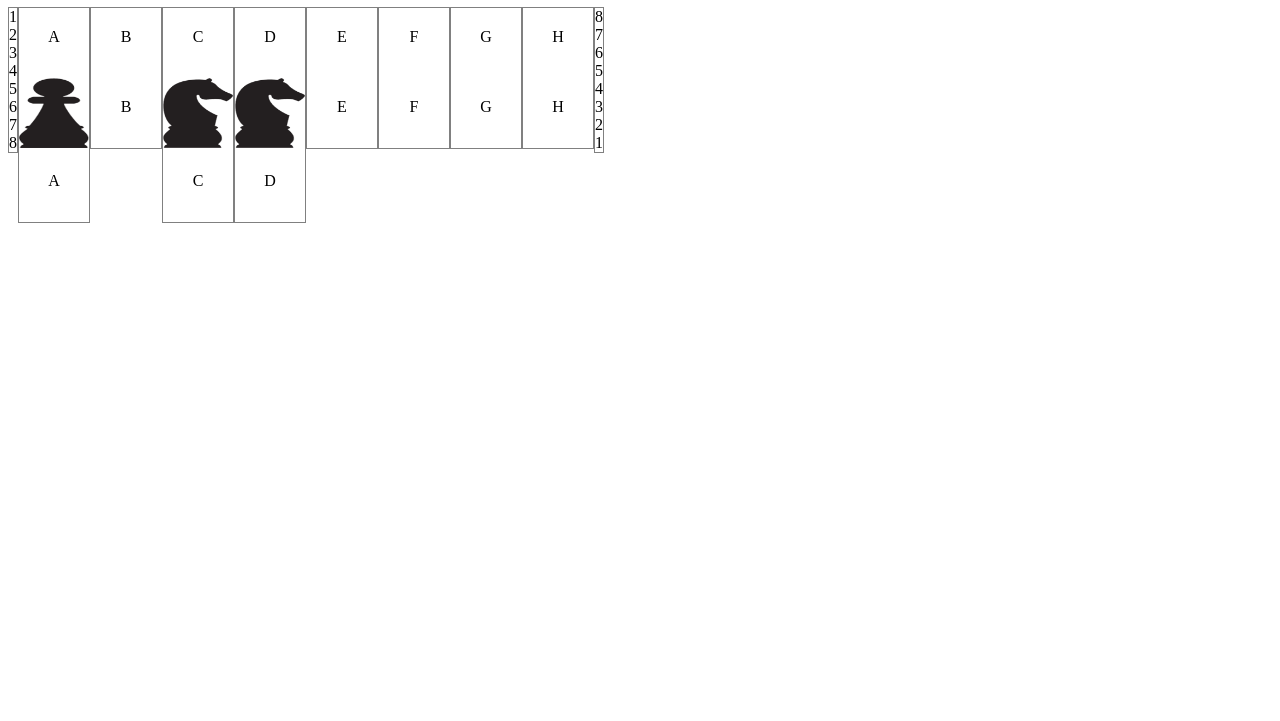
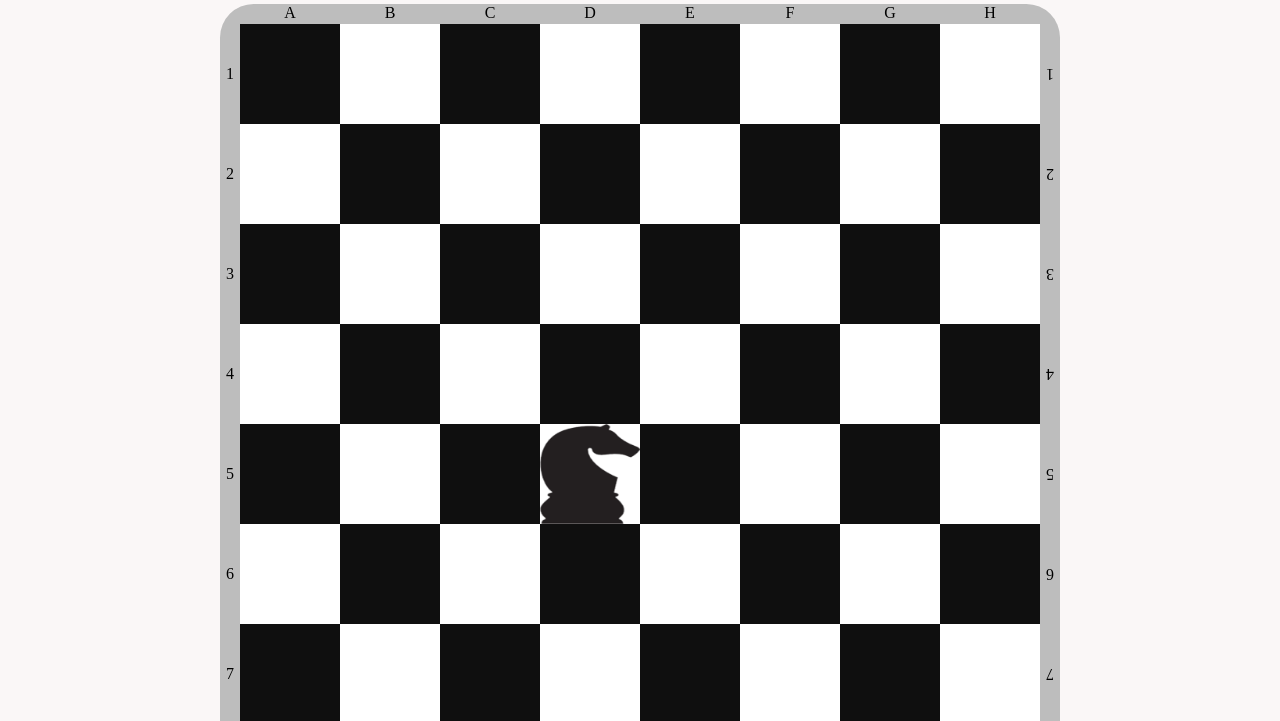
Before and after one commit to AntonRedko-Univ/lab3_web, a plain HTML site: page index.html in a window 1280 px wide. Shown: the part 73-794 px from the top of the page. Drawn offline with Linux system fonts and the light colour scheme.

Commit message:
Update style.css

```diff
--- a/style.css
+++ b/style.css
@@ -1,35 +1,70 @@
-.chess{
-    width:650px;
+* {
+    padding: 0;
+    margin: 0;
 }
-.num,.cherniye,.beliye,.letter{
-    width:70px;
-    height:70px;
+body {
+    background: #2A120A;
 }
-.cherniye{
-     background-color: grey;
- }
+h1 {
+    text-align: center;
+    color: white;
+}
+.wrapper {
+    width: 1200px
+    height: 1200px;
+    padding: 40px 0;
+    background: #faf7f7;
+}
+.chessboard {
+    width: 840px;
+    height: 840px;
+    margin: 0 auto;
+    border: 0px solid #2A120A;
+    border-radius: 4%;
+    background-color: #BDBDBD;
+}
 
-.one{
-    border-left: 1px solid grey;
+.size {
+    width: 100px;
+    height: 100px;
 }
-.col{
-    float:left;
-    border:1px solid grey;
+
+.black {
+    background: #0f0f0f;
 }
-.num,.letter{
-     box-sizing: border-box;
-     text-align: center;
-     padding-top: 20px;
- }
-.divClear{
-    clear: both;
+.white {
+    background: #ffffffff;
 }
-.letter{
-    float:left;
+
+.letter {
+    width: 100px;
+    height: 20px;
+    text-align: center;
 }
-img{
-    width: 70px;
+
+.digit {
+    width: 20px;
+    height: 100px;
+    text-align: center;
+    display: flex;
+    align-items: center;
+    justify-content: center;
 }
-.number{
-     float:left;
- }
+
+.col {
+    display: inline-block;
+    float: left;
+}
+
+.mt20 {
+    margin-top: 20px;
+}
+
+.rotate {
+    transform: rotate(180deg);
+}
+
+.size img {
+    width: 100%;
+    height: 100%;
+}
```
